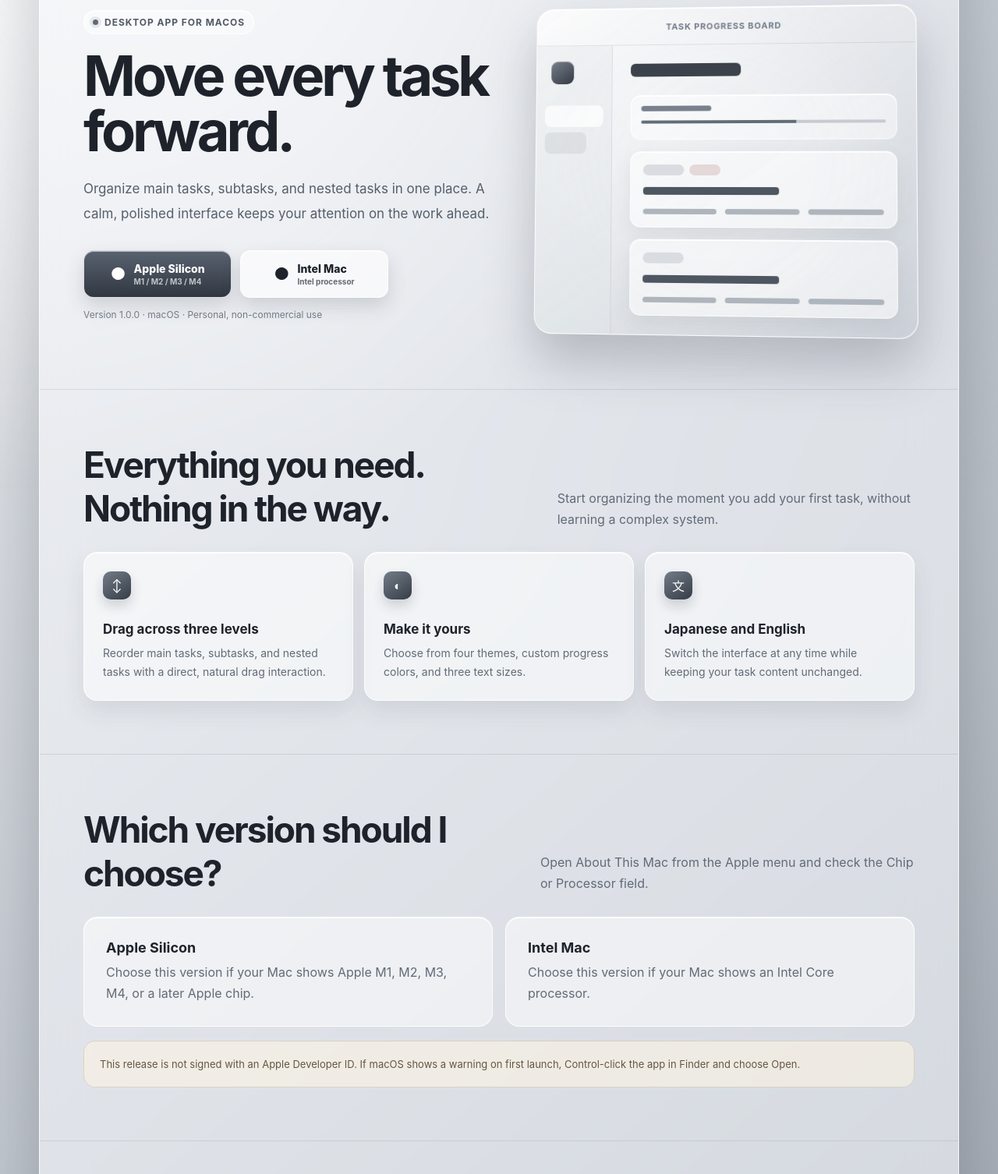
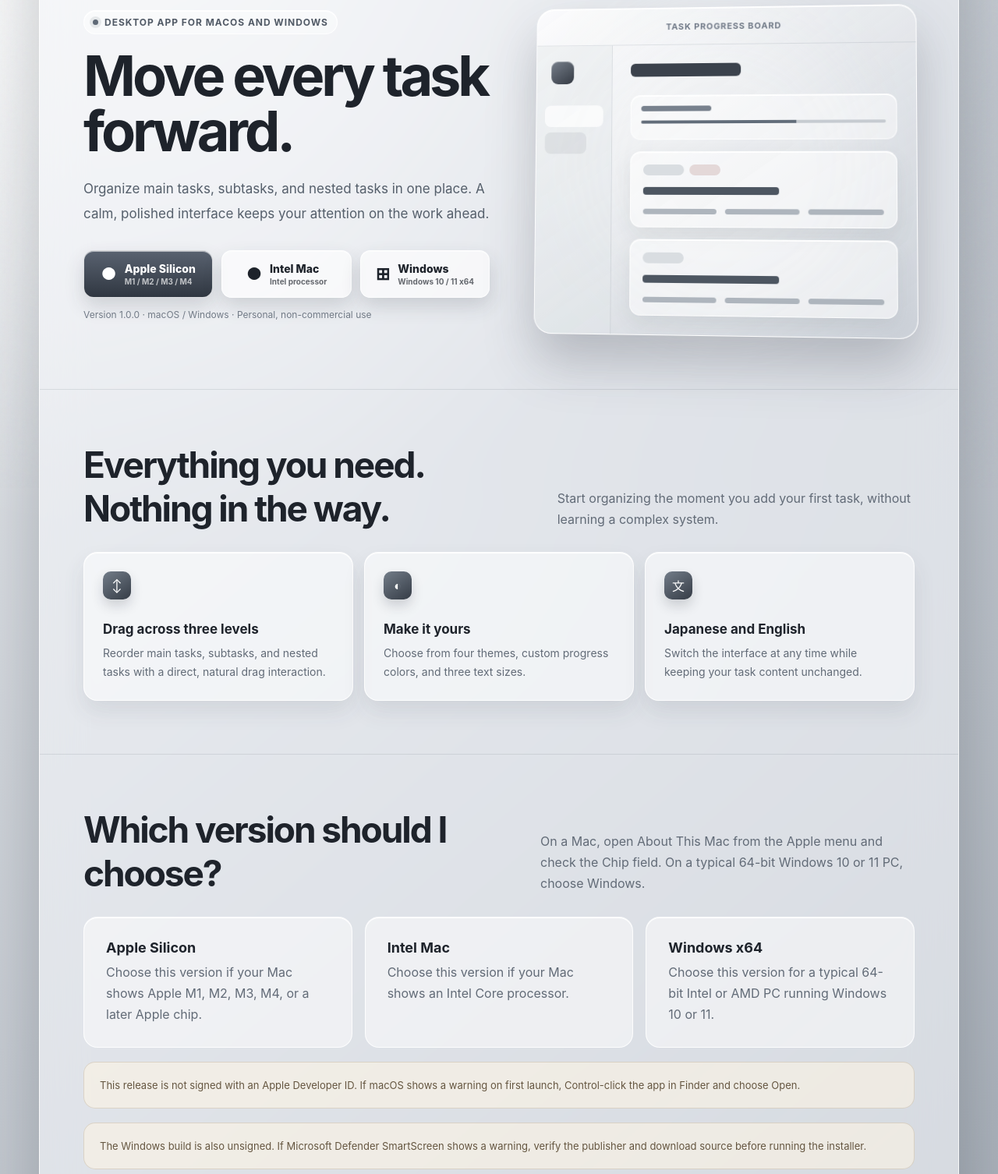
Before and after one commit to matcha-gumii/task-progress-board-mac, an Electron app: page docs/index.html in a window 1280 px wide. Shown: the part 174-1680 px from the top of the page at 78% size. Drawn offline with Linux system fonts and the light colour scheme.

Commit message:
Add Windows download to release site

```diff
--- a/docs/index.html
+++ b/docs/index.html
@@ -3,8 +3,8 @@
 <head>
   <meta charset="utf-8">
   <meta name="viewport" content="width=device-width, initial-scale=1">
-  <title>Task Progress Board — macOS Download</title>
-  <meta name="description" content="親・子・孫タスクを整理できる、光沢感のあるmacOS向けタスク管理アプリ。">
+  <title>Task Progress Board — Download</title>
+  <meta name="description" content="親・子・孫タスクを整理できる、光沢感のあるmacOS・Windows向けタスク管理アプリ。">
   <meta name="theme-color" content="#d8dbe0">
   <style>
     :root {
@@ -41,7 +41,7 @@
     h1 { max-width:680px; margin:0; font-size:clamp(43px,6vw,72px); line-height:.98; letter-spacing:-.057em; }
     .lead { max-width:590px; margin:24px 0 0; color:#555f6b; font-size:17px; line-height:1.85; }
     .downloads { display:flex; flex-wrap:wrap; gap:11px; margin-top:31px; }
-    .download { min-width:190px; text-decoration:none; display:flex; align-items:center; justify-content:center; gap:10px; padding:14px 17px; border-radius:13px; font-weight:760; font-size:14px; border:1px solid rgba(255,255,255,.8); box-shadow:0 11px 25px rgba(38,45,54,.16),inset 0 1px 0 rgba(255,255,255,.55); transition:transform .18s ease,box-shadow .18s ease; }
+    .download { min-width:160px; flex:1 1 160px; text-decoration:none; display:flex; align-items:center; justify-content:center; gap:10px; padding:14px 13px; border-radius:13px; font-weight:760; font-size:14px; border:1px solid rgba(255,255,255,.8); box-shadow:0 11px 25px rgba(38,45,54,.16),inset 0 1px 0 rgba(255,255,255,.55); transition:transform .18s ease,box-shadow .18s ease; }
     .download:hover { transform:translateY(-2px); box-shadow:0 16px 30px rgba(38,45,54,.22),inset 0 1px 0 rgba(255,255,255,.55); }
     .download.primary { color:#fff; background:linear-gradient(180deg,#596270,#303741); }
     .download.secondary { background:rgba(255,255,255,.64); }
@@ -80,7 +80,7 @@
     .feature-icon { width:36px; height:36px; display:grid; place-items:center; margin-bottom:28px; border-radius:10px; color:#fff; background:linear-gradient(145deg,#737d89,#353c46); box-shadow:0 8px 15px rgba(38,45,54,.18); }
     .feature h3 { margin:0 0 9px; font-size:17px; }
     .feature p { margin:0; color:var(--muted); font-size:14px; line-height:1.7; }
-    .guide { display:grid; grid-template-columns:1fr 1fr; gap:16px; }
+    .guide { display:grid; grid-template-columns:repeat(auto-fit,minmax(220px,1fr)); gap:16px; }
     .guide-card { padding:28px; border:1px solid var(--line); border-radius:18px; background:rgba(255,255,255,.5); box-shadow:inset 0 1px 0 #fff; }
     .guide-card strong { display:block; margin-bottom:8px; font-size:18px; }
     .guide-card p { margin:0; color:var(--muted); line-height:1.7; }
@@ -138,7 +138,7 @@
     <main>
       <section class="hero">
         <div>
-          <div class="eyebrow" data-ja="macOS用デスクトップアプリ" data-en="Desktop app for macOS">macOS用デスクトップアプリ</div>
+          <div class="eyebrow" data-ja="macOS・Windows用デスクトップアプリ" data-en="Desktop app for macOS and Windows">macOS・Windows用デスクトップアプリ</div>
           <h1 data-ja="タスクを、静かに前へ。" data-en="Move every task forward.">タスクを、静かに前へ。</h1>
           <p class="lead" data-ja="親タスクから孫タスクまで、進捗をひとつの画面で整理。光沢感のある落ち着いたデザインで、毎日の作業に集中できます。" data-en="Organize main tasks, subtasks, and nested tasks in one place. A calm, polished interface keeps your attention on the work ahead.">親タスクから孫タスクまで、進捗をひとつの画面で整理。光沢感のある落ち着いたデザインで、毎日の作業に集中できます。</p>
           <div class="downloads">
@@ -148,8 +148,11 @@
             <a class="download secondary" href="https://github.com/matcha-gumii/task-progress-board-mac/releases/latest/download/Task-Progress-Board-1.0.0-mac-x64.dmg">
               <span class="apple">●</span><span><span data-ja="Intel Mac版" data-en="Intel Mac">Intel Mac版</span><small>Intel processor</small></span>
             </a>
+            <a class="download secondary" href="https://github.com/matcha-gumii/task-progress-board-mac/releases/latest/download/Task-Progress-Board-1.0.0-windows-x64.exe">
+              <span class="apple">⊞</span><span><span data-ja="Windows版" data-en="Windows">Windows版</span><small>Windows 10 / 11 x64</small></span>
+            </a>
           </div>
-          <p class="meta" data-ja="Version 1.0.0 ・ macOS ・ 個人／非商用利用" data-en="Version 1.0.0 · macOS · Personal, non-commercial use">Version 1.0.0 ・ macOS ・ 個人／非商用利用</p>
+          <p class="meta" data-ja="Version 1.0.0 ・ macOS / Windows ・ 個人／非商用利用" data-en="Version 1.0.0 · macOS / Windows · Personal, non-commercial use">Version 1.0.0 ・ macOS / Windows ・ 個人／非商用利用</p>
         </div>
 
         <div class="preview" aria-label="Application preview">
@@ -174,12 +177,14 @@
       </section>
 
       <section class="section" id="download-help">
-        <div class="section-head"><h2 data-ja="どちらを選べばいい？" data-en="Which version should I choose?">どちらを選べばいい？</h2><p data-ja="メニューの「このMacについて」を開き、「チップ」または「プロセッサ」を確認してください。" data-en="Open About This Mac from the Apple menu and check the Chip or Processor field.">メニューの「このMacについて」を開き、「チップ」または「プロセッサ」を確認してください。</p></div>
+        <div class="section-head"><h2 data-ja="どれを選べばいい？" data-en="Which version should I choose?">どれを選べばいい？</h2><p data-ja="Macはメニューの「このMacについて」でチップを確認できます。Windows 10／11の一般的な64bit PCはWindows版を選んでください。" data-en="On a Mac, open About This Mac from the Apple menu and check the Chip field. On a typical 64-bit Windows 10 or 11 PC, choose Windows.">Macはメニューの「このMacについて」でチップを確認できます。Windows 10／11の一般的な64bit PCはWindows版を選んでください。</p></div>
         <div class="guide">
           <div class="guide-card"><strong>Apple Silicon</strong><p data-ja="「Apple M1」「M2」「M3」「M4」などと表示されるMacはこちらです。" data-en="Choose this version if your Mac shows Apple M1, M2, M3, M4, or a later Apple chip.">「Apple M1」「M2」「M3」「M4」などと表示されるMacはこちらです。</p></div>
           <div class="guide-card"><strong>Intel Mac</strong><p data-ja="「Intel Core i5」「Intel Core i7」などと表示されるMacはこちらです。" data-en="Choose this version if your Mac shows an Intel Core processor.">「Intel Core i5」「Intel Core i7」などと表示されるMacはこちらです。</p></div>
+          <div class="guide-card"><strong>Windows x64</strong><p data-ja="Windows 10／11を搭載した一般的なIntel・AMD製64bit PCはこちらです。" data-en="Choose this version for a typical 64-bit Intel or AMD PC running Windows 10 or 11.">Windows 10／11を搭載した一般的なIntel・AMD製64bit PCはこちらです。</p></div>
         </div>
         <div class="notice" data-ja="現在の配布版はApple Developer IDで署名されていません。初回起動時にmacOSの警告が表示された場合は、FinderでアプリをControlキーを押しながらクリックし、「開く」を選択してください。" data-en="This release is not signed with an Apple Developer ID. If macOS shows a warning on first launch, Control-click the app in Finder and choose Open.">現在の配布版はApple Developer IDで署名されていません。初回起動時にmacOSの警告が表示された場合は、FinderでアプリをControlキーを押しながらクリックし、「開く」を選択してください。</div>
+        <div class="notice" data-ja="Windows版もコード署名されていません。Microsoft Defender SmartScreenの警告が表示された場合は、発行元とダウンロード元を確認したうえで実行してください。" data-en="The Windows build is also unsigned. If Microsoft Defender SmartScreen shows a warning, verify the publisher and download source before running the installer.">Windows版もコード署名されていません。Microsoft Defender SmartScreenの警告が表示された場合は、発行元とダウンロード元を確認したうえで実行してください。</div>
       </section>
 
       <section class="section" id="license">
@@ -198,7 +203,7 @@
         document.documentElement.lang = selected;
         nodes.forEach(node => { node.textContent = node.dataset[selected]; });
         buttons.forEach(button => button.setAttribute('aria-pressed', String(button.dataset.lang === selected)));
-        document.title = selected === 'en' ? 'Task Progress Board — macOS Download' : 'Task Progress Board — macOS版ダウンロード';
+        document.title = selected === 'en' ? 'Task Progress Board — Download' : 'Task Progress Board — ダウンロード';
         try { localStorage.setItem('tpb-site-language', selected); } catch (_) {}
       }
       buttons.forEach(button => button.addEventListener('click', () => applyLanguage(button.dataset.lang)));
```
